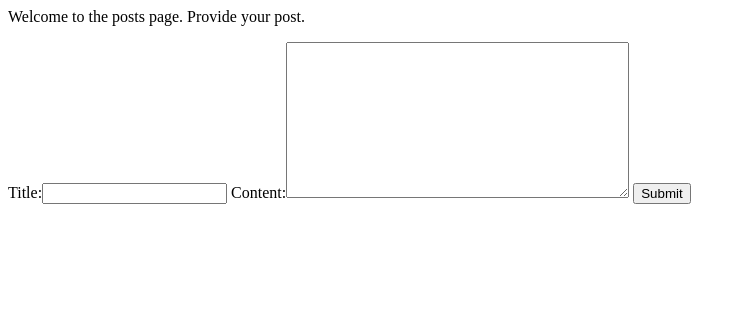
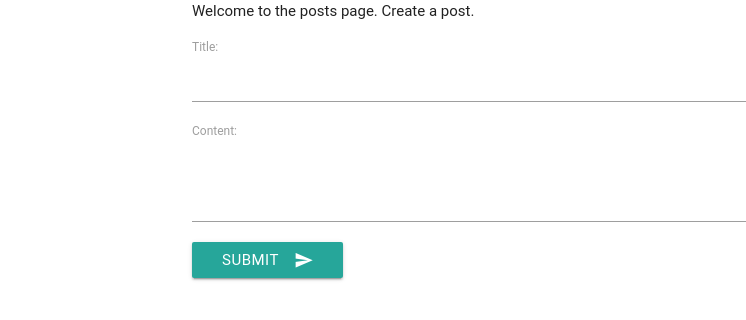
Before and after one commit to Dineshs91/django-cqrs, a Django app: page /posts/ in a window 1280 px wide. Shown: the top 320 px of the page, without its empty margins (0-746 px from the left). Run offline with Django 3.2, Linux system fonts and the light colour scheme; data that the repository does not hold is empty; parts of the project's set-up code (start-up, migrations or seed data) failed here and were passed over; some libraries are stand-ins or nearby versions; some web fonts are replaced.

Commit message:
Add materialize css and basic styling

```diff
--- a/blog/posts/forms.py
+++ b/blog/posts/forms.py
@@ -13,6 +13,11 @@ class PostForm(ModelForm):
     class Meta:
         model = Post
         fields = ['title', 'content']
+
+    def __init__(self, *args, **kwargs):
+        super(PostForm, self).__init__(*args, **kwargs)
+        self.fields['title'].widget.attrs.update({'class': 'input-field'})
+        self.fields['content'].widget.attrs.update({'class': 'materialize-textarea'})
 
     def save(self, commit=True):
         # This is where the write model separates.
--- a/blog/templates/posts.html
+++ b/blog/templates/posts.html
@@ -1,17 +1,28 @@
 <html>
     <head>
         <title>cqrs</title>
+        <link href="http://fonts.googleapis.com/icon?family=Material+Icons" rel="stylesheet">
+        <!-- Compiled and minified CSS -->
+        <link rel="stylesheet" href="https://cdnjs.cloudflare.com/ajax/libs/materialize/0.97.8/css/materialize.min.css">
+
+        <script src="https://cdnjs.cloudflare.com/ajax/libs/jquery/3.1.1/jquery.min.js"></script>
+        <!-- Compiled and minified JavaScript -->
+        <script src="https://cdnjs.cloudflare.com/ajax/libs/materialize/0.97.8/js/materialize.min.js"></script>
     </head>
     <body>
-        <p>Welcome to the posts page. Provide your post.</p>
-        {% for post in posts %}
-            {{ post.title }} {{ post.content }} {{ post.datetime }} </br>
-        {% endfor %}
+        <div class="container">
+            <p>Welcome to the posts page. Create a post.</p>
+            <form action="/posts/" method="post">
+                {% csrf_token %}
+                {{ post_form }}
+                <button class="btn waves-effect waves-light" type="submit" name="action">Submit
+                    <i class="material-icons right">send</i>
+                  </button>
+            </form>
 
-        <form action="/posts/" method="post">
-            {% csrf_token %}
-            {{ post_form }}
-            <input type="submit" value="Submit" />
-        </form>
+            {% for post in posts %}
+                <div class="card-panel teal lighten-2"> {{ post.title }} {{ post.content }} {{ post.datetime }} </div>
+            {% endfor %}
+        </div>
     </body>
 </html>
```
